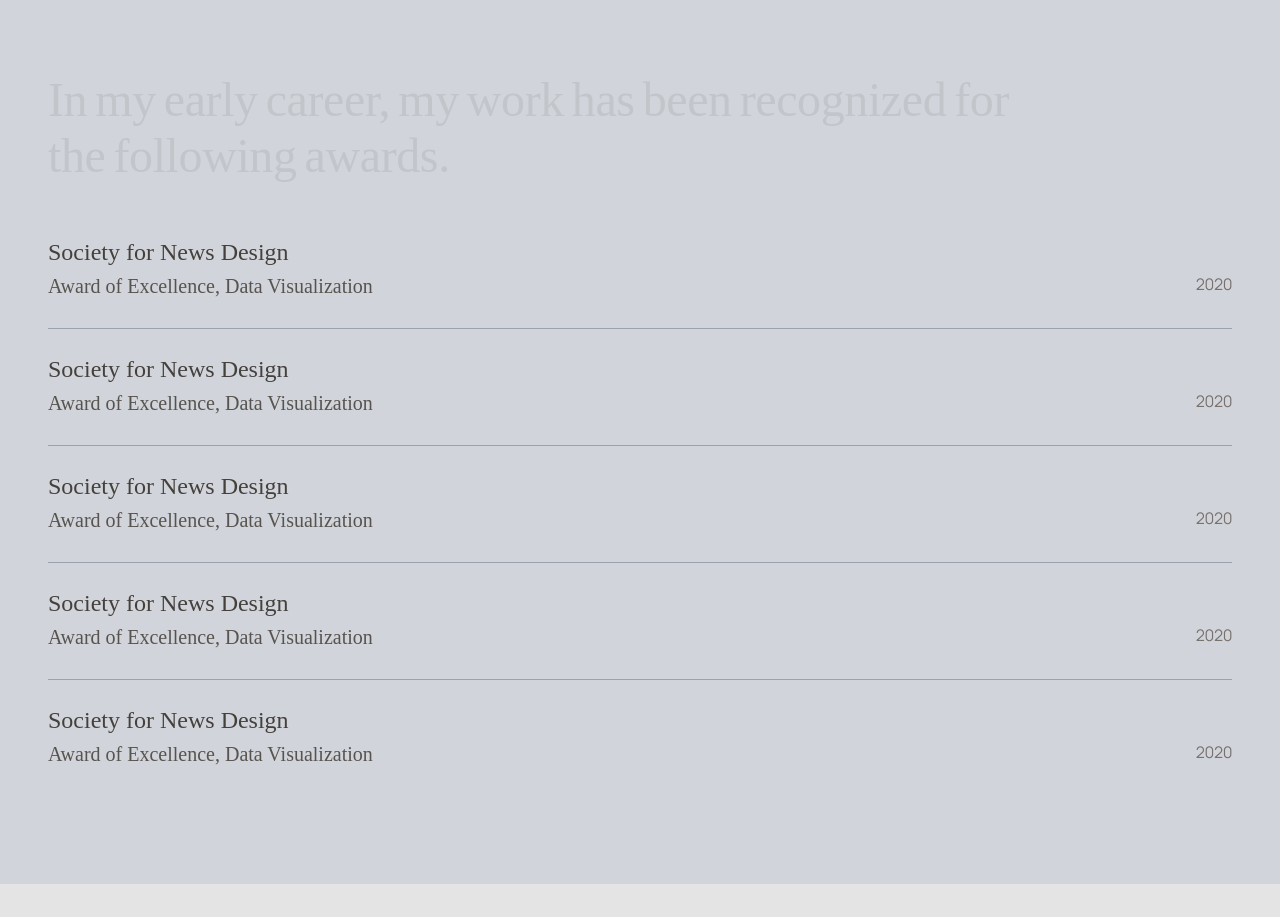
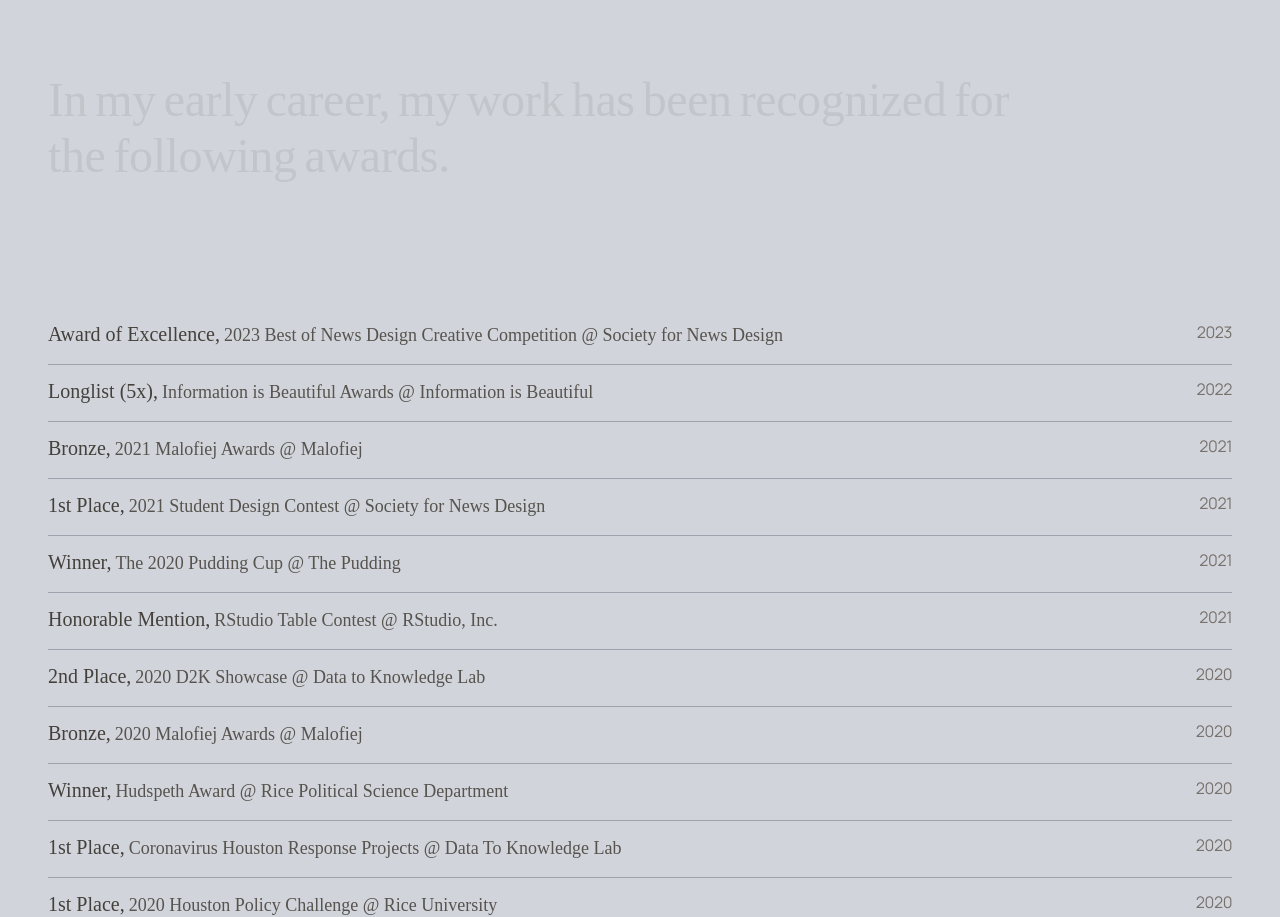
Before and after one commit to connorrothschild/v5, a Next.js app: page / in a window 1280 px wide. Shown: the part 1880-2797 px from the top of the page. Built offline with nearby package versions, Linux system fonts and the light colour scheme; a web font is replaced by a local one.

Commit message:
Misc random updates

```diff
--- a/src/components/Elements/CornerPill.tsx
+++ b/src/components/Elements/CornerPill.tsx
@@ -6,7 +6,7 @@
   children: React.ReactNode;
 }) {
   return (
-    <p className="font-sans cursor-default absolute top-0 right-0 m-[18px] uppercase px-4 py-1 rounded-full border border-solid border-stone-500 text-stone-700 bg-stone-50 text-xs">
+    <p className="sticky font-sans cursor-default w-max ml-auto top-4 lg:top-12 right-0 uppercase px-6 py-1.5 rounded-full border border-solid border-stone-900 bg-stone-800 text-stone-50 text-xs">
       {children}
     </p>
   );
--- a/src/components/Elements/SplitTextHeader.tsx
+++ b/src/components/Elements/SplitTextHeader.tsx
@@ -41,6 +41,15 @@
 
   const createAnimation = () => {
     if (!container.current || !container.current?.offsetHeight) return;
+
+    // Use the height of the container to determine the end position
+    // But if this height were to exceed 80vh, then just use 80vh
+    const windowHeight = window.innerHeight;
+    const endPosition =
+      container.current?.offsetHeight > windowHeight * 0.8
+        ? windowHeight * 0.8
+        : container.current?.offsetHeight;
+
     gsap.to(refs.current, {
       scrollTrigger: {
         trigger: container.current,
@@ -48,7 +57,7 @@
         // pin: true,
 
         start: "top center",
-        end: () => "+=" + container.current?.offsetHeight || 300,
+        end: () => "+=" + endPosition,
         // end: "bottom top",
 
         // markers: true, // DEBUG
--- a/src/components/Sections/Awards.jsx
+++ b/src/components/Sections/Awards.jsx
@@ -2,68 +2,260 @@
 import SplitTextHeader from "../Elements/SplitTextHeader";
 import CornerPill from "../Elements/CornerPill";
 
-export default function Projects() {
+const awards = [
+  {
+    title: "Award of Excellence, 2023 Best of News Design Creative Competition",
+    place: "Award of Excellence",
+    place_code: "bronze",
+    award: "2023 Best of News Design Creative Competition",
+    organization: "Society for News Design",
+    date: "2023-05-01",
+    featured: true,
+    media_url:
+      "https://snd.org/best-of-design-competitions/snd44-annual-creative-competition-results/",
+    project_url: "https://restofworld.org/2022/blackouts/",
+  },
+  {
+    title: "Longlist, 5x",
+    place: "Longlist (5x)",
+    place_code: "bronze",
+    award: "Information is Beautiful Awards",
+    organization: "Information is Beautiful",
+    date: "2022-12-01",
+    featured: true,
+    media_url:
+      "https://www.informationisbeautifulawards.com/news/593-information-is-beautiful-awards-2022-the-winners",
+    project_url: null,
+  },
+  {
+    title: "Bronze, 2021 Malofiej Awards",
+    place: "Bronze",
+    place_code: "bronze",
+    award: "2021 Malofiej Awards",
+    organization: "Malofiej",
+    date: "2021-06-18",
+    featured: false,
+    media_url:
+      "https://web.archive.org/web/20210618094613/https://www.malofiejgraphics.com/awards/students-have-won-awards-too-2/2021/06",
+    project_url:
+      "https://www.connorrothschild.com/project/bob-ross-art-gallery",
+  },
+  {
+    title: "1st Place, 2021 Student Design Contest",
+    place: "1st Place",
+    place_code: "gold",
+    award: "2021 Student Design Contest",
+    organization: "Society for News Design",
+    date: "2021-05-10",
+    featured: true,
+    media_url: "https://msusnd.org/2021-college-design-contest/",
+    project_url: "https://connorrothschild.github.io/bob-ross-art-gallery/",
+  },
+  {
+    title: "Winner, The 2020 Pudding Cup",
+    place: "Winner",
+    place_code: "gold",
+    award: "The 2020 Pudding Cup",
+    organization: "The Pudding",
+    featured: true,
+    date: "2021-01-07",
+    media_url: "https://pudding.cool/process/pudding-cup-2020/",
+    project_url: "https://connorrothschild.github.io/cudi-hums/",
+  },
+  {
+    title: "Honorable Mention, RStudio Table Contest",
+    place: "Honorable Mention",
+    place_code: "bronze",
+    award: "RStudio Table Contest",
+    organization: "RStudio, Inc.",
+    date: "2021-01-06",
+    featured: false,
+    media_url:
+      "https://blog.rstudio.com/2020/12/23/winners-of-the-2020-rstudio-table-contest/",
+    project_url:
+      "https://connorrothschild.github.io/v2/post/economist-table-replication-using-reactable",
+  },
+  {
+    title: "2nd Place, 2020 D2K Showcase",
+    place: "2nd Place",
+    place_code: "silver",
+    award: "2020 D2K Showcase",
+    organization: "Data to Knowledge Lab",
+    date: "2020-12-09",
+    featured: false,
+    media_url:
+      "https://d2k.rice.edu/news/closing-gap-data-science-approach-reducing-academic-achievement-gaps",
+    project_url: "https://www.youtube.com/watch?v=6T5C4omYexs",
+  },
+  {
+    title: "Bronze, 2020 Malofiej Awards",
+    place: "Bronze",
+    place_code: "bronze",
+    award: "2020 Malofiej Awards",
+    organization: "Malofiej",
+    date: "2020-08-07",
+    featured: true,
+    media_url:
+      "https://web.archive.org/web/20210121150713/https://www.malofiejgraphics.com/general/students-have-won-awards-too/2020/08",
+    project_url: "https://connorrothschild.github.io/map-missing-migrants/",
+  },
+  {
+    title: "Hudspeth Award",
+    place: "Winner",
+    place_code: "gold",
+    award: "Hudspeth Award",
+    organization: "Rice Political Science Department",
+    date: "2020-05-19",
+    featured: false,
+    media_url: "https://politicalscience.rice.edu/undergraduate-awards",
+    project_url:
+      "https://www.researchgate.net/publication/332470540_Vota_Testing_the_Impact_of_Spanish-Language_Ballots_on_Election_Results_and_Preferences",
+  },
+  {
+    title: "1st Place, Coronavirus Houston Response Projects",
+    place: "1st Place",
+    place_code: "gold",
+    award: "Coronavirus Houston Response Projects",
+    organization: "Data To Knowledge Lab",
+    date: "2020-04-15",
+    featured: true,
+    media_url:
+      "https://news.rice.edu/2020/04/27/d2k-lab-awards-top-teams-at-virtual-showcase/",
+    project_url: "https://github.com/connorrothschild/covid-mobility",
+  },
+  {
+    title: "1st Place, 2020 Houston Policy Challenge",
+    place: "1st Place",
+    place_code: "gold",
+    award: "2020 Houston Policy Challenge",
+    organization: "Rice University",
+    date: "2020-03-09",
+    featured: false,
+    media_url:
+      "https://news.rice.edu/2020/03/02/rice-students-tackle-criminal-justice-reform-at-houston-policy-challenge/",
+  },
+  {
+    title: "1st Place (Houston Track), 2020 Rice Datathon",
+    place: "1st Place (Houston Track)",
+    place_code: "gold",
+    award: "2020 Rice Datathon",
+    organization: "Rice DataSci Club",
+    date: "2020-01-09",
+    featured: false,
+    media_url: "https://connorrothschild.github.io/datathon-2020/source/",
+    project_url: "https://connorrothschild.github.io/datathon-2020/source/",
+  },
+  {
+    title: "Student Winner, Computation + Journalism 2020 Conference",
+    place: "Student Winner",
+    place_code: "gold",
+    award: "Computation + Journalism 2020 Conference",
+    organization: "Northeastern University",
+    date: "2020-01-07",
+    featured: true,
+    media_url: "https://cj2020.northeastern.edu/student-contest/",
+    project_url: "https://connorrothschild.shinyapps.io/automation/",
+  },
+  // {
+  //   title: "2nd Place, 2019 Houston Policy Challenge",
+  //   place: "2nd Place",
+  //   place_code: "silver",
+  //   award: "2019 Houston Policy Challenge",
+  //   organization: "Rice University",
+  //   date: "2019-02-04",
+  //   featured: false,
+  //   media_url:
+  //     "https://kinder.rice.edu/urbanedge/2019/02/26/affordable-housing-houston-rice-university",
+  // },
+  // {
+  //   title: "1st Place, BIPP Competition",
+  //   place: "1st Place",
+  //   place_code: "gold",
+  //   award: "BIPP Competition",
+  //   organization: "The Baker Institute for Public Policy",
+  //   date: "2018-04-15",
+  //   featured: false,
+  //   media_url:
+  //     "https://mailchi.mp/rice.edu/gala-547673?e=a93e1ef59d#AnnualReport",
+  //   project_url: "https://issuu.com/ricejpp/docs/rjppfinalsingle/20",
+  // },
+  // {
+  //   title: "1st Place, 2018 Houston Policy Challenge",
+  //   place: "1st Place",
+  //   place_code: "gold",
+  //   award: "2018 Houston Policy Challenge",
+  //   organization: "Rice University",
+  //   date: "2018-02-04",
+  //   featured: false,
+  //   media_url:
+  //     "https://www.houstonpublicmedia.org/articles/news/2018/02/27/270232/rice-students-win-flood-policy-contest-for-multi-home-buyout-idea/",
+  //   project_url:
+  //     "http://news.rice.edu/2018/02/23/martel-college-students-win-rices-inaugural-houston-centered-policy-challenge/",
+  // },
+  // {
+  //   title: "National Champion, IX Speaking",
+  //   place: "International Extemporaneous Speaking",
+  //   place_code: "gold",
+  //   award: "National Champion",
+  //   organization: "National Speech and Debate Association",
+  //   date: "2017-07-15",
+  //   featured: false,
+  //   media_url:
+  //     "https://www.news-leader.com/story/news/business/2017/06/28/kickapoo-high-school-senior-earns-accolades-national-speech-and-debate-tournament/435570001/",
+  //   project_url: "https://www.youtube.com/watch?v=lzoUu1fDmWE",
+  // },
+];
+
+export default function Awards() {
   const container = useRef(null);
   return (
     <section
-      className="w-full bg-gray-300 min-h-screen py-24 px-4 lg:px-12 flex flex-col justify-between gap-8"
+      className="relative w-full bg-gray-300 py-24 px-4 lg:px-12"
       // className="w-full bg-[var(--background)] min-h-[calc(100vh-1rem)] sticky top-[1rem] z-[2] py-12 px-4 rounded-t-[30px] flex flex-col justify-between gap-8"
       // style={{
       //   boxShadow: "0 0 20px rgba(0,0,0,.1)",
       // }}
       ref={container}
     >
-      <CornerPill>Awards</CornerPill>
+      {/* <CornerPill>Awards</CornerPill> */}
+      <div className="flex flex-col justify-between gap-8">
         <SplitTextHeader
           container={container}
           phrase="In my early career, my work has been recognized for the following awards."
           textAlignment="left"
         />
 
+        <div className="h-16" />
+
         {/* Horizontally scrollable list of projects */}
         {/* Tabular view */}
         <div className="flex flex-col justify-start items-start gap-2 w-full divide divide-y divide-gray-400">
+          {awards.map((award, i) => (
             <Card
-          title="Society for News Design"
-          year="2020"
-          award="Award of Excellence, Data Visualization"
+              key={award.title + "_" + i}
+              title={award.place}
+              year={award.date.split("-")[0]}
+              organization={award.organization}
+              award={award.award}
             />
-        <Card
-          title="Society for News Design"
-          year="2020"
-          award="Award of Excellence, Data Visualization"
-        />
-        <Card
-          title="Society for News Design"
-          year="2020"
-          award="Award of Excellence, Data Visualization"
-        />
-        <Card
-          title="Society for News Design"
-          year="2020"
-          award="Award of Excellence, Data Visualization"
-        />
-        <Card
-          title="Society for News Design"
-          year="2020"
-          award="Award of Excellence, Data Visualization"
-        />
+          ))}
+        </div>
       </div>
     </section>
   );
 }
 
-const Card = ({ title, year, award }) => {
+const Card = ({ title, year, organization, award }) => {
   return (
-    <div className="w-full flex flex-row justify-between items-end gap-2 py-6">
-      <div className="flex flex-col justify-center gap-2">
-        <h1 className="text-2xl font-serif text-left font-regular text-stone-700 ">
-          {title}
+    <div className="w-full flex flex-row justify-between items-end gap-2 py-3">
+      {/* <div className="flex flex-col justify-center gap-2"> */}
+      <h1 className="leading-none text-xl font-serif text-left font-regular text-stone-700 pt-1">
+        {title},
+        <span className="ml-1 text-stone-600 font-serif text-lg font-light leading-none">
+          {award} @ {organization}
+        </span>
       </h1>
-        <p className="text-stone-600 font-serif text-xl font-light leading-none">
-          {award}
-        </p>
-      </div>
+      {/* </div> */}
       <span className="font-sans font-normal tracking-tight text-stone-500">
         {year}
       </span>
--- a/src/components/Sections/Contact.jsx
+++ b/src/components/Sections/Contact.jsx
@@ -7,7 +7,7 @@
   const container = useRef(null);
   return (
     <section
-      className="w-full relative bg-[var(--background)] min-h-screen px-4 lg:px-12 py-24 flex flex-col justify-between gap-8"
+      className="w-full relative bg-[var(--background)] px-4 lg:px-12 py-24"
       // className="w-full bg-[var(--background)] min-h-[calc(100vh-2rem)] sticky top-[2rem] z-[3] py-12 px-4 rounded-t-[30px] flex flex-col justify-between gap-8"
       // style={{
       //   boxShadow: "0 0 20px rgba(0,0,0,.1)",
@@ -16,11 +16,14 @@
     >
       {/* <CornerPill>Contact</CornerPill> */}
 
+      <div className="flex flex-col justify-between gap-8">
         <SplitTextHeader
           container={container}
           phrase="I am available for freelance work and new collaborations. I keep an intentionally small roster of clients to ensure mutual interest and easy collaboration. There are two main channels I work with clients through:"
           textAlignment="left"
         />
+
+        <div className="h-16" />
 
         {/* <div className="flex flex-col lg:flex-row justify-stretch gap-2 w-full">
         <AnimatedButton expandOnHover classes="w-full">
@@ -120,6 +123,7 @@
           </h2>
         </div>
       </div> */}
+      </div>
     </section>
   );
 }
--- a/src/components/Sections/Projects.jsx
+++ b/src/components/Sections/Projects.jsx
@@ -20,7 +20,9 @@
     <section
       id="projects"
       // className="w-full bg-[var(--background)] min-h-screen py-12 px-4 flex flex-col justify-between gap-8"
-      className="relative w-full bg-[var(--background-invert)] min-h-screen px-4 lg:px-12 py-24 flex flex-col justify-between gap-8"
+      // className="relative w-full bg-[var(--background-invert)] min-h-screen px-4 lg:px-12 py-24 flex flex-col justify-between gap-8"
+
+      className="relative w-full bg-[var(--background-invert)] py-24 px-4 lg:px-12"
       // className="w-full bg-[var(--background)] min-h-screen py-12 px-4 rounded-t-[30px] flex flex-col justify-between gap-8"
       // style={{
       //   boxShadow: "0 0 20px rgba(0,0,0,.1)",
@@ -29,6 +31,7 @@
     >
       {/* <CornerPill>Projects</CornerPill> */}
 
+      <div className="flex flex-col justify-between gap-8">
         <h1 className="text-7xl font-serif text-left font-light text-stone-300 mb-2">
           Hi, I&apos;m Connor.
         </h1>
@@ -47,6 +50,7 @@
         {/* <Slider /> */}
         {/* <Grid /> */}
         <TextGrid />
+      </div>
     </section>
   );
 }
```
Also changed, not shown: src/components/Sections/Footer.jsx (+25 -3 lines). Lines whose indentation alone changed are shown as unchanged.
